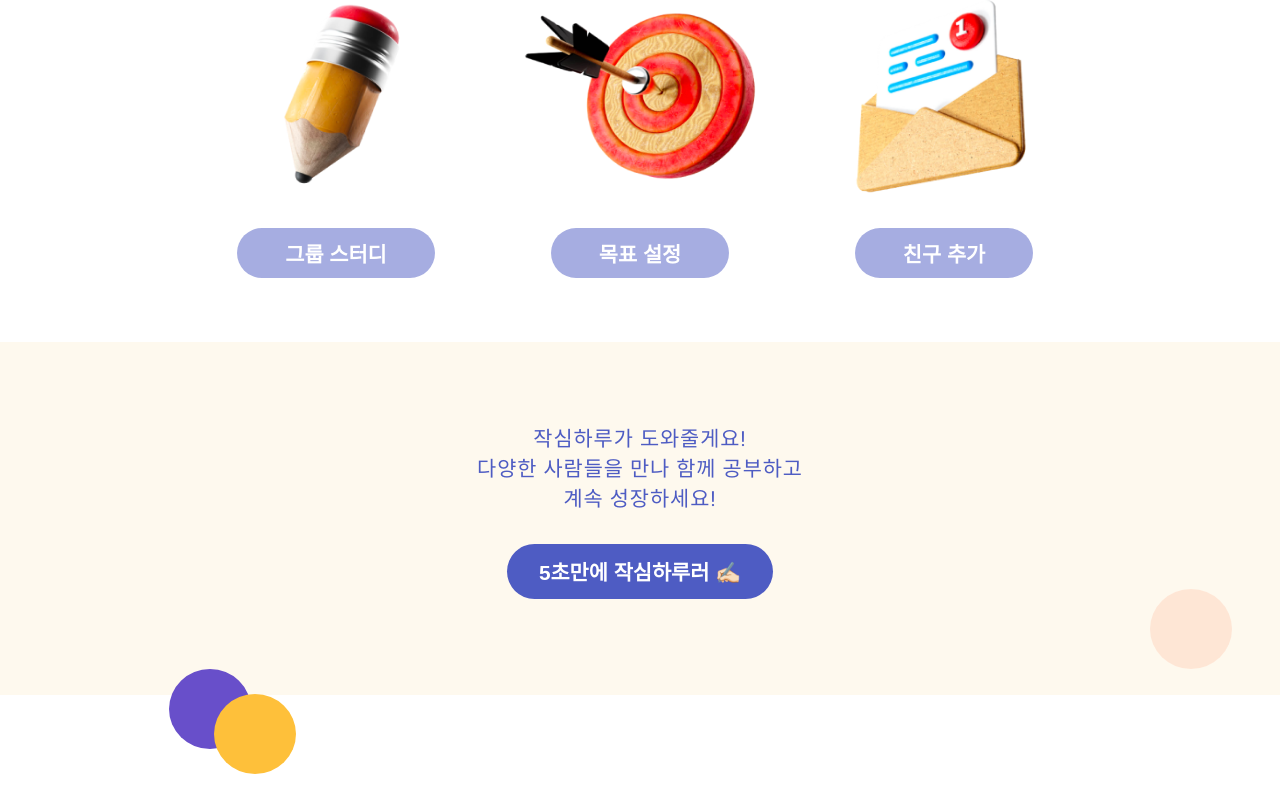
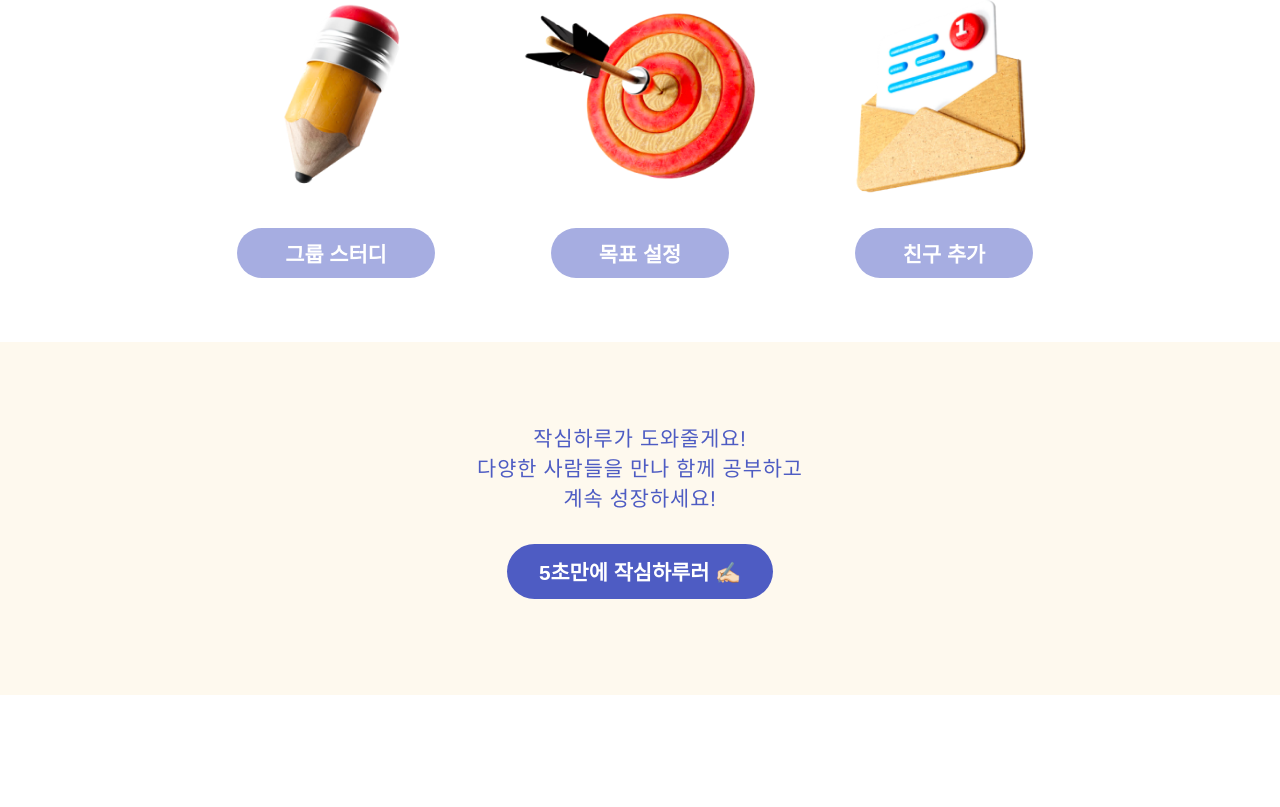
Before and after one commit to wjdalstj37/jaksim-front, a React (Create React App) app: page / in a window 1280 px wide. Shown: the part 1231-2038 px from the top of the page. After the commit the page ends 1926 px from the top, so only its background shows below. Built offline with nearby package versions, Linux system fonts and the light colour scheme.

Commit message:
feat: home design

```diff
--- a/src/App.js
+++ b/src/App.js
@@ -7,6 +7,7 @@ import SnsAuthPage from "./pages/SnsAuthPage";
 import CommunityPage from "./pages/CommunityPage";
 import MyStudyPage from "./pages/MyStudyPage";
 import PerStudyPage from "./pages/PerStudyPage";
+import ProfilePage from "./pages/ProfilePage";
 
 const App = () => {
   return (
@@ -19,6 +20,7 @@ const App = () => {
       <Route path="/mystudy" element={<MyStudyPage />} />
       <Route path="/stopwatch" element={<PerStudyPage />} />
       <Route path="/community" element={<CommunityPage />} />
+      <Route path="/profile" element={<ProfilePage />} />
       <Route path="/findpw" element={<FindPwPage />} />
       <Route path="/@:email">
         <Route index element={<HomePage />} />
--- a/src/components/common/Header.js
+++ b/src/components/common/Header.js
@@ -3,6 +3,7 @@ import { useState } from "react";
 import { Link } from "react-router-dom";
 import Responsive from "./Responsive";
 import { FiMenu } from "react-icons/fi";
+import ProfileImg from "../image/default_profile.png";
 
 const HeaderBlock = styled.div`
   position: fixed;
@@ -34,6 +35,8 @@ const Wrapper = styled(Responsive)`
   }
 
   .right {
+    display: flex;
+    align-items: center;
     padding: 0 2.5rem;
     button {
       padding: 0 0.8rem;
@@ -46,11 +49,6 @@ const Wrapper = styled(Responsive)`
  */
 const Spacer = styled.div`
   height: 3.3rem;
-`;
-
-const UserInfo = styled.div`
-  font-weight: 800;
-  margin-right: 1rem;
 `;
 
 const MenuBar = styled.div`
@@ -85,6 +83,14 @@ const DropMenu = styled.div`
   display: flex;
 
   justify-content: center;
+`;
+
+const UserProfile = styled.div`
+  img {
+    margin-top: 0.2rem;
+    width: 1.5rem;
+    height: 1.5rem;
+  }
 `;
 
 const Header = ({ user, onLogout }) => {
@@ -129,7 +135,19 @@ const Header = ({ user, onLogout }) => {
 
           {user ? (
             <div className="right">
-              <UserInfo>{user.body.name}</UserInfo>
+              <UserProfile>
+                {user.body.image === null && (
+                  <Link to="/profile">
+                    <img src={ProfileImg} alt="프로필"></img>
+                  </Link>
+                )}
+                {user.body.image && (
+                  <Link to="/profile">
+                    <img src={user.body.image} alt="프로필"></img>
+                  </Link>
+                )}
+              </UserProfile>
+
               <button onClick={onLogout}>로그아웃</button>
             </div>
           ) : (
--- a/src/components/home/MainForm.js
+++ b/src/components/home/MainForm.js
@@ -83,30 +83,29 @@ const MainHelp = styled.div`
     padding: 0.8rem 2rem;
     margin-bottom: 6rem;
   }
-  margin-bottom: 7rem;
 `;
 
-const Circle = styled.div`
-  box-sizing: border-box;
-  position: absolute;
-  height: 80px;
-  width: 82px;
-  left: 1150px;
-  top: 1820px;
-  background: #ffd4bd80;
-  border-radius: 100%;
-  & + & {
-    background: #684fca;
-    left: 169px;
-    top: 1900px;
-  }
-  &:last-child {
-    background: #fec03a;
+// const Circle = styled.div`
+//   box-sizing: border-box;
+//   position: absolute;
+//   height: 80px;
+//   width: 82px;
+//   left: 1150px;
+//   top: 1820px;
+//   background: #ffd4bd80;
+//   border-radius: 100%;
+//   & + & {
+//     background: #684fca;
+//     left: 169px;
+//     top: 1900px;
+//   }
+//   &:last-child {
+//     background: #fec03a;
 
-    left: 214px;
-    top: 1925px;
-  }
-`;
+//     left: 214px;
+//     top: 1925px;
+//   }
+// `;
 
 const BtnWrap = styled.div`
   display: flex;
@@ -166,9 +165,6 @@ const MainForm = () => {
         <Link to="/register">
           <button>5초만에 작심하루러 ✍🏻</button>
         </Link>
-        <Circle />
-        <Circle />
-        <Circle />
       </MainHelp>
     </MainWrap>
   );
--- /dev/null
+++ b/src/pages/ProfilePage.js
@@ -0,0 +1,5 @@
+const ProfilePage = () => {
+  return <div>프로필</div>;
+};
+
+export default ProfilePage;
```
Also changed, not shown: src/components/image/default_profile.png (added).
